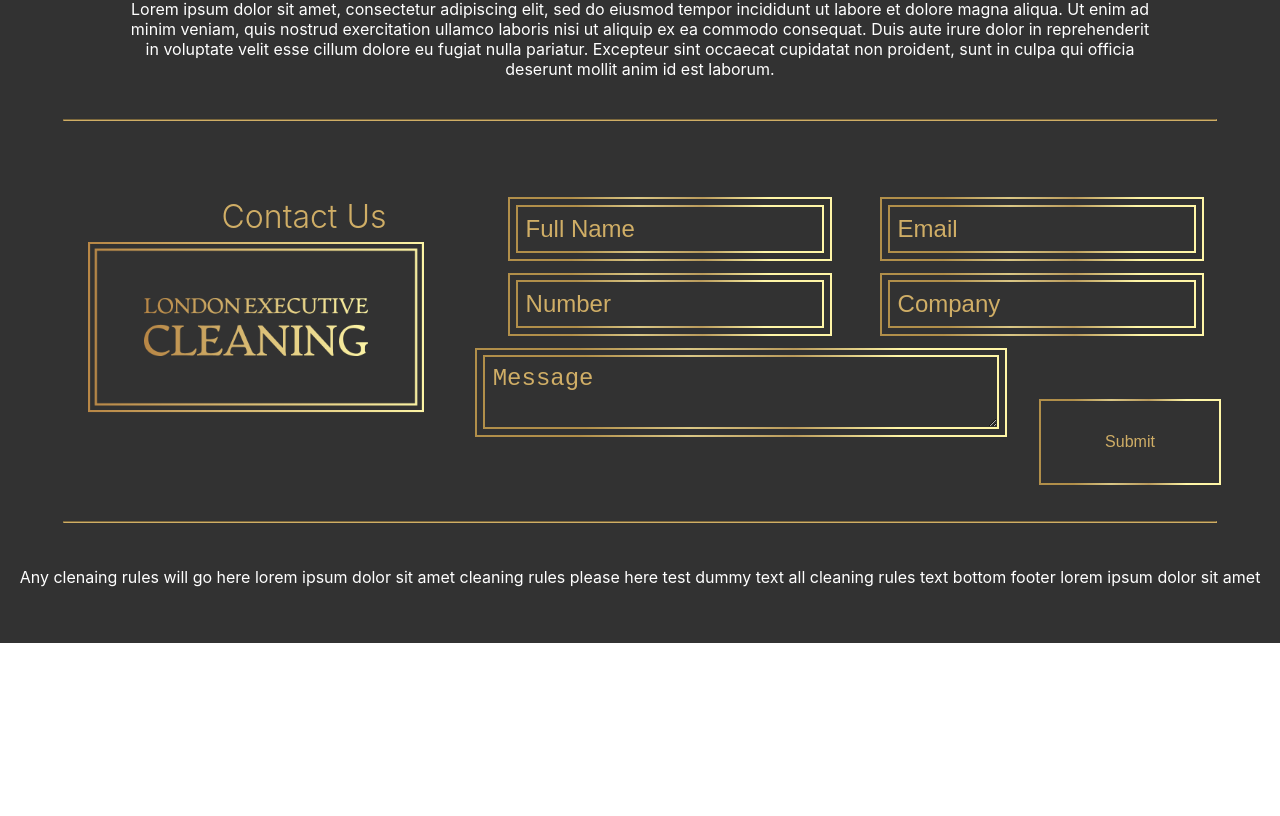
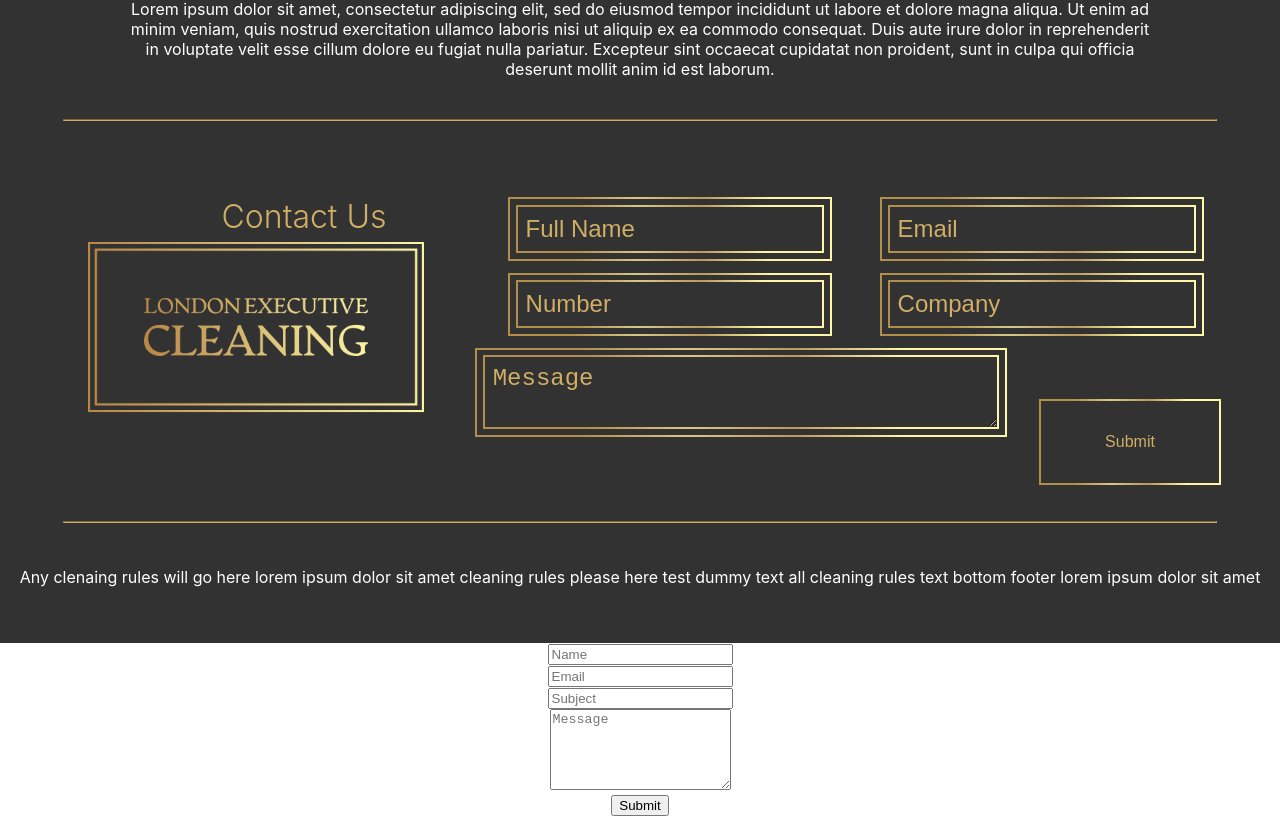
Before and after one commit to jackfagan/LondonExecutiveCleaning, a React (Create React App) app: page / in a window 1280 px wide. Shown: the part 1405-2221 px from the top of the page. Before the commit the page ends 2048 px from the top, so only its background shows below. Built offline with nearby package versions, Linux system fonts and the light colour scheme.

Commit message:
Functional contact us form added

```diff
--- a/package.json
+++ b/package.json
@@ -6,10 +6,12 @@
     "@testing-library/jest-dom": "^5.11.6",
     "@testing-library/react": "^11.1.2",
     "@testing-library/user-event": "^12.2.2",
+    "emailjs-com": "^2.6.4",
     "node-sass": "^4.14.1",
     "react": "^17.0.1",
     "react-dom": "^17.0.1",
     "react-scripts": "4.0.0",
+    "react-toastify": "^6.2.0",
     "web-vitals": "^0.2.4"
   },
   "scripts": {
--- a/src/App.js
+++ b/src/App.js
@@ -3,6 +3,8 @@ import './App.scss';
 import virus from './images/virus.svg';
 import rating from './images/rating.svg';
 import calendar from './images/calendar.svg';
+import ContactForm from './components/ContactForm';
+
 
 function App() {
   return (
@@ -134,6 +136,8 @@ function App() {
           <br />
         </div>
       </div>
+
+      <ContactForm />
    </div>
   );
 }
--- /dev/null
+++ b/src/components/ContactForm.js
@@ -0,0 +1,187 @@
+import React, { Component } from 'react';
+import emailjs from 'emailjs-com';
+
+// Email validation
+const emailRegex = RegExp(/^[a-zA-Z0-9.!#$%&'*+/=?^_`{|}~-]+@[a-zA-Z0-9-]+(?:\.[a-zA-Z0-9-]+)*$/);
+
+// Form validation
+const formValid = ({ formErrors, ...rest }) => {
+  let valid = true;
+
+  // Validate form errors being empty
+  Object.values(formErrors).forEach((val) => {
+    val.length > 0 && (valid = false);
+  });
+
+  // Validate the form was filled out
+  Object.values(rest).forEach((val) => {
+    val === '' && (valid = false);
+  });
+
+  return valid;
+};
+
+class ContactForm extends Component {
+  constructor(props) {
+    super(props);
+    this.state = {
+      name: '',
+      email: '',
+      subject: '',
+      message: '',
+      formErrors: {
+        name: '',
+        email: '',
+        subject: '',
+        message: '',
+      },
+    };
+  }
+  handleSubmit = (e) => {
+    e.preventDefault();
+
+    if (formValid(this.state)) {
+      // Handle form validation success
+      const { name, email, subject, message } = this.state;
+
+      // Set template params
+      let templateParams = {
+        name: name,
+        email: email,
+        subject: subject,
+        message: message,
+      };
+      emailjs.send('service_efgvl7m', 'template_hb1dv4b', templateParams, 'user_hPRLmapB4SAjTHf4l51O5');
+
+      console.log(`
+        --SUBMITTING--
+        Name: ${name}
+        Email: ${email}
+        Subject: ${subject}
+        Message: ${message}
+      `);
+
+      this.resetForm();
+    } else {
+      // Handle form validation failure
+      console.error('FORM INVALID - DISPLAY ERROR MESSAGE');
+    }
+  };
+
+  // Function to reset form
+  resetForm() {
+    this.setState({
+      name: '',
+      email: '',
+      subject: '',
+      message: '',
+    });
+  }
+
+  handleChange = (e) => {
+    e.preventDefault();
+    const { name, value } = e.target;
+    let formErrors = { ...this.state.formErrors };
+
+    switch (name) {
+      case 'name':
+        formErrors.name = value.length < 1 ? 'Please enter your name.' : '';
+        break;
+      case 'email':
+        formErrors.email = emailRegex.test(value) ? '' : 'Please enter a valid email address.';
+        break;
+      case 'subject':
+        formErrors.subject = value.length < 1 ? 'Please enter a subject.' : '';
+        break;
+      case 'message':
+        formErrors.message = value.length < 1 ? 'Please enter a message' : '';
+        break;
+      default:
+        break;
+    }
+    this.setState({ formErrors, [name]: value });
+  };
+
+  render() {
+    const { formErrors } = this.state;
+
+    return (
+      <div className='ContactForm'>
+        <form id='contact-form' onSubmit={this.handleSubmit} noValidate>
+          <div className='row'>
+            <div className='col-6'>
+              <input
+                type='text'
+                name='name'
+                value={this.state.name}
+                className={`form-control formInput ${formErrors.name.length > 0 ? 'error' : null}`}
+                onChange={this.handleChange}
+                placeholder='Name'
+                noValidate
+              ></input>
+              {formErrors.name.length > 0 && (
+                <span className='errorMessage'>{formErrors.name}</span>
+              )}
+            </div>
+
+            <div className='col-6'>
+              <input
+                type='email'
+                name='email'
+                value={this.state.email}
+                className={`form-control formInput ${formErrors.email.length > 0 ? 'error' : null}`}
+                onChange={this.handleChange}
+                placeholder='Email'
+                noValidate
+              ></input>
+              {formErrors.email.length > 0 && (
+                <span className='errorMessage'>{formErrors.email}</span>
+              )}
+            </div>
+          </div>
+
+          <div className='row'>
+            <div className='col-6'>
+              <input
+                type='subject'
+                name='subject'
+                value={this.state.subject}
+                className={`form-control formInput ${
+                  formErrors.subject.length > 0 ? 'error' : null
+                }`}
+                onChange={this.handleChange}
+                placeholder='Subject'
+                noValidate
+              ></input>
+              {formErrors.subject.length > 0 && (
+                <span className='errorMessage'>{formErrors.subject}</span>
+              )}
+            </div>
+
+            <div className='col-6'>
+              <textarea
+                rows='5'
+                name='message'
+                value={this.state.message}
+                className={`form-control formInput ${
+                  formErrors.message.length > 0 ? 'error' : null
+                }`}
+                onChange={this.handleChange}
+                placeholder='Message'
+                noValidate
+              ></textarea>
+              {formErrors.message.length > 0 && (
+                <span className='errorMessage'>{formErrors.message}</span>
+              )}
+            </div>
+          </div>
+          <button className='submit-btn' type='submit'>
+            Submit
+          </button>
+        </form>
+      </div>
+    );
+  }
+}
+
+export default ContactForm;
```
Also changed, not shown: 1 other file (tests, documents, lock files or other folders).
